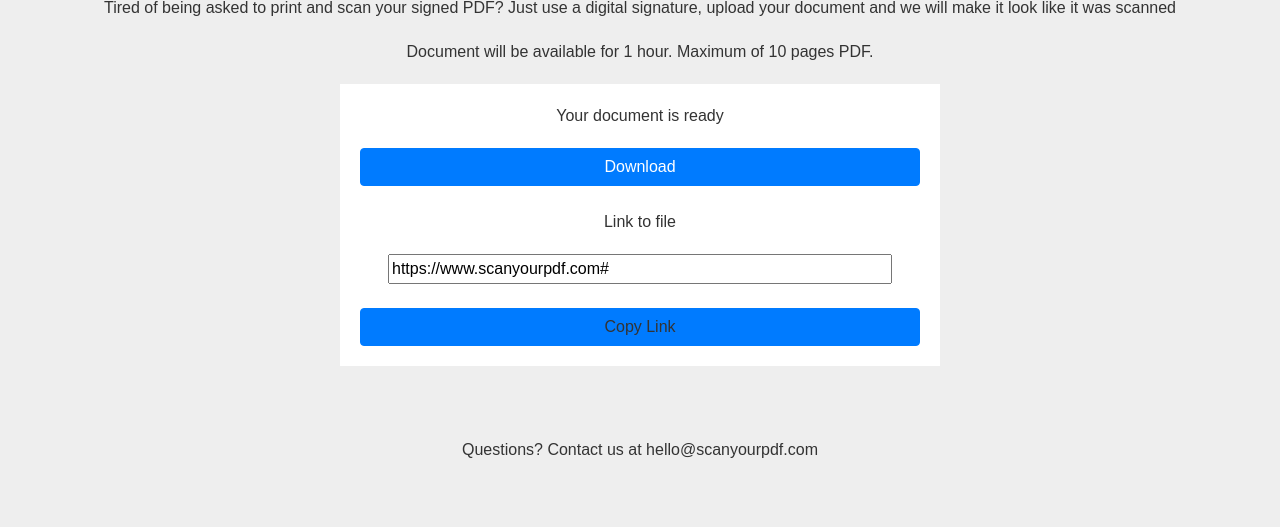
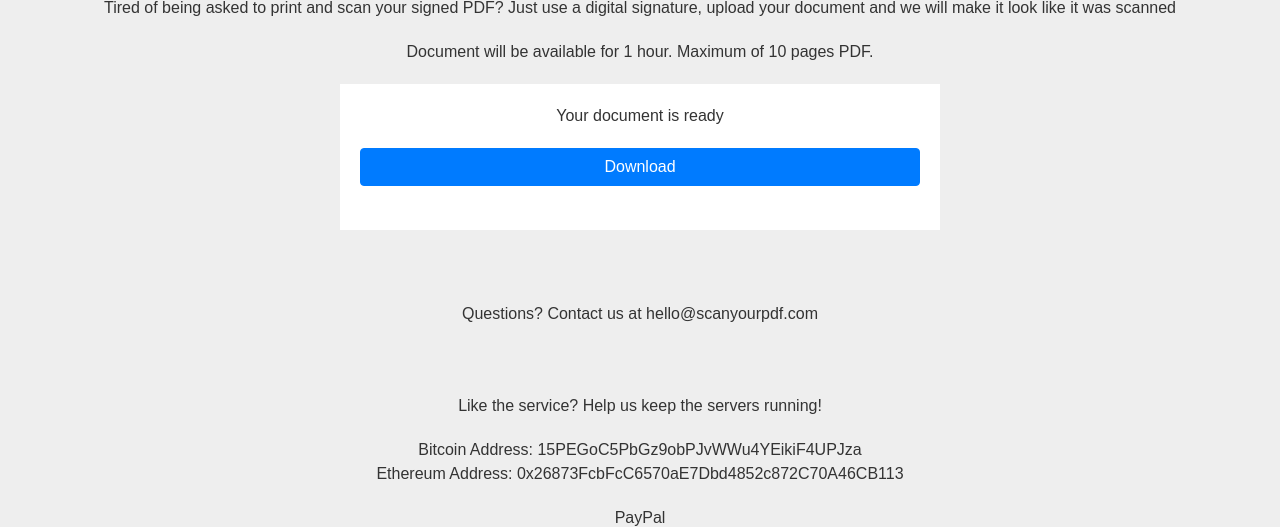
Before and after one commit to baicunko/scanyourpdf, a Django app: template pdfwebsite/templates/pdfwebsite/upload.html in a window 1280 px wide. Shown: the part 192-719 px from the top of the page. Run offline with Django 3.2, Linux system fonts and the light colour scheme; the template is opened without the code that fills it: most values are stand-ins (such as "Sample title", 1, 10 or a date in 2020); some libraries are stand-ins or nearby versions.

Commit message:
revert last PR, copy link and link text design should be revisited

```diff
--- a/pdfwebsite/templates/pdfwebsite/upload.html
+++ b/pdfwebsite/templates/pdfwebsite/upload.html
@@ -19,10 +19,6 @@
     	<p>Your document is ready</p>
 		<a class="btn btn-primary justify-content-center col-sm" href="{{ url }}">Download</a>
 		<br/><br/>
-		<p>Link to file</p>
-		<input class="url-field" id="url-field" type="text" name="url" value="https://www.scanyourpdf.com{{ url }}">
-		<br/><br/>
-		<a class="btn btn-primary justify-content-center col-sm" onclick="copyUrl()">Copy Link</a>
     </div>
 
 
@@ -131,13 +127,5 @@ PayPal
 	});
 
 
-	function copyUrl() {
-		var copyText = document.getElementById('url-field');
-		console.log(copyText);
-  		copyText.select();
-  		copyText.setSelectionRange(0, 99999);
-  		document.execCommand("copy");
-	}
-
 </script>
 {% endblock content %}
```
